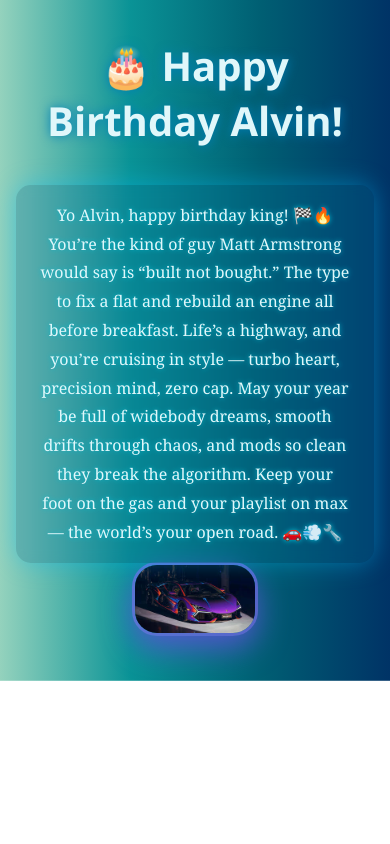
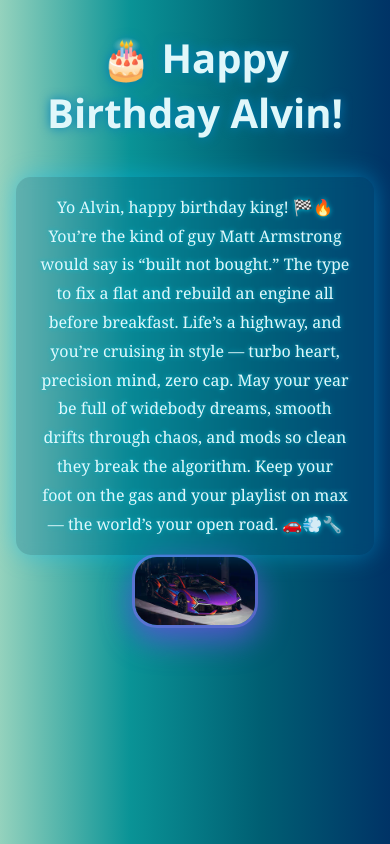
Before and after one commit to Margaret617/alex-alvin, a React (Create React App) app: page /cars in a window 390 px wide. Built offline with nearby package versions, Linux system fonts and the light colour scheme.

Commit message:
Enhance mobile responsiveness by adjusting padding and ensuring minimum height for the page

```diff
--- a/src/components/Page.css
+++ b/src/components/Page.css
@@ -188,8 +188,9 @@ h1 {
 @media (max-width: 600px) {
   .page {
     height: auto;
+    min-height: 100vh;
     overflow: visible;
-    padding: 1rem;
+    padding: 0.5rem 1rem;
   }
   .loving-message, .loving-message-alvin {
     max-width: 100%;
```
